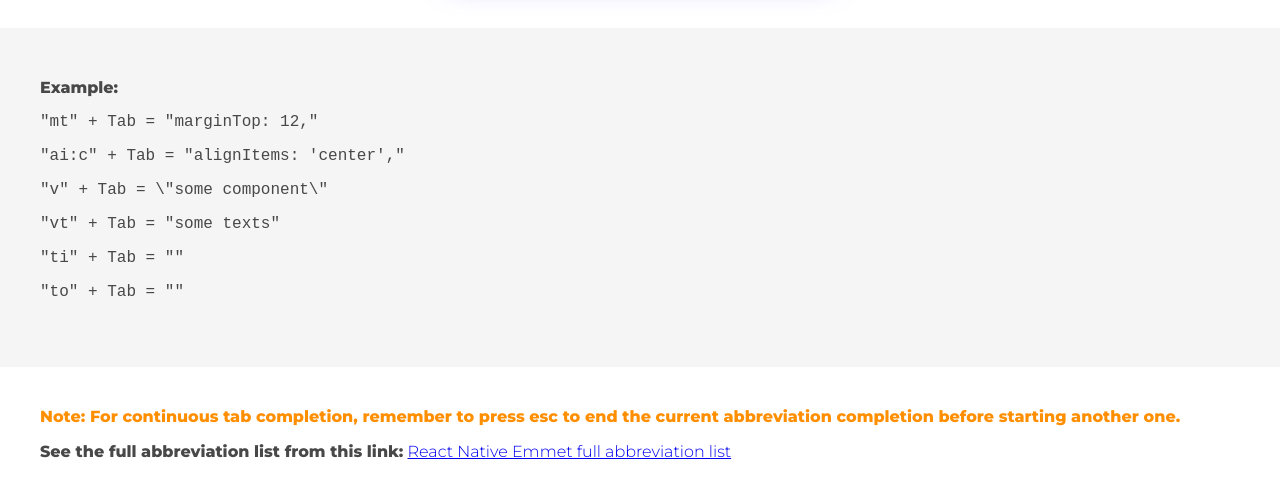
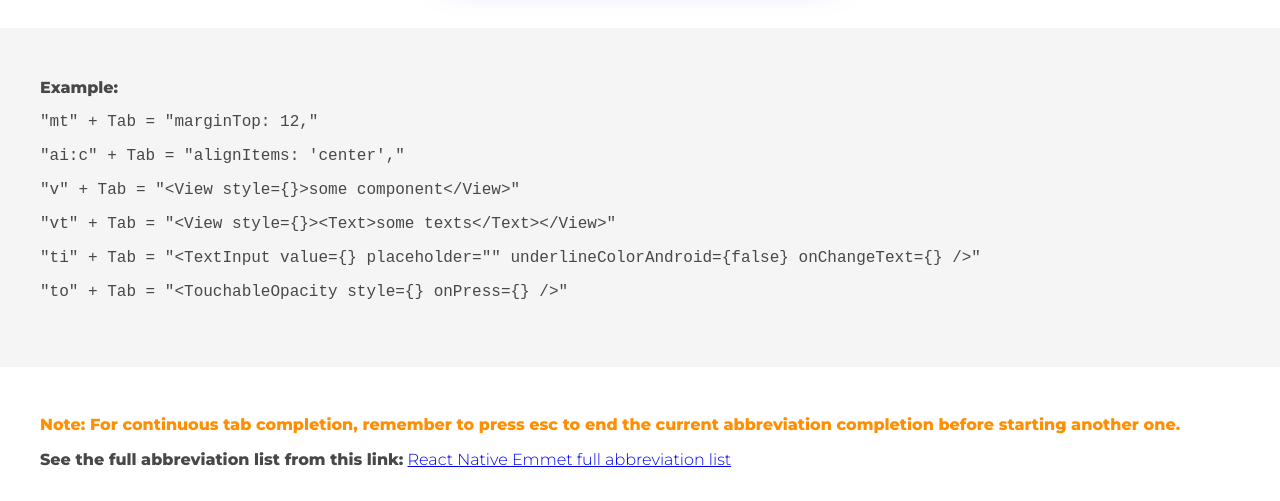
Before and after one commit to saugatmaharjan/react-native-emmet, a plain HTML site: page index.html in a window 1280 px wide. Shown: the part 1316-1817 px from the top of the page. Drawn offline with Linux system fonts and the light colour scheme.

Commit message:
rendered tags

```diff
--- a/index.html
+++ b/index.html
@@ -76,7 +76,7 @@
     }
 
     footer {
-      padding: 24px 0;
+      padding: 32px 0;
     }
   </style>
 </head>
@@ -100,10 +100,10 @@
         <b>Example:</b>
         <p><pre>"mt" + Tab = "marginTop: 12,"</pre></p>
         <p><pre>"ai:c" + Tab = "alignItems: 'center',"</pre></p>
-        <p><pre>"v" + Tab = \"<View style={}>some component</View>\"</pre></p>
-        <p><pre>"vt" + Tab = "<View style={}><Text>some texts</Text></View>"</pre></p>
-        <p><pre>"ti" + Tab = "<TextInput value={} placeholder="" underlineColorAndroid={false} onChangeText={} />"</pre></p>
-        <p><pre>"to" + Tab = "<TouchableOpacity style={} onPress={} />"</pre></p>
+        <p><pre>"v" + Tab = "&lt;View style={}&gt;some component&lt;/View&gt;"</pre></p>
+        <p><pre>"vt" + Tab = "&lt;View style={}&gt;&lt;Text&gt;some texts&lt;/Text&gt;&lt;/View&gt;"</pre></p>
+        <p><pre>"ti" + Tab = "&lt;TextInput value={} placeholder="" underlineColorAndroid={false} onChangeText={} /&gt;"</pre></p>
+        <p><pre>"to" + Tab = "&lt;TouchableOpacity style={} onPress={} /&gt;"</pre></p>
       </div>
     </div>
 
```
